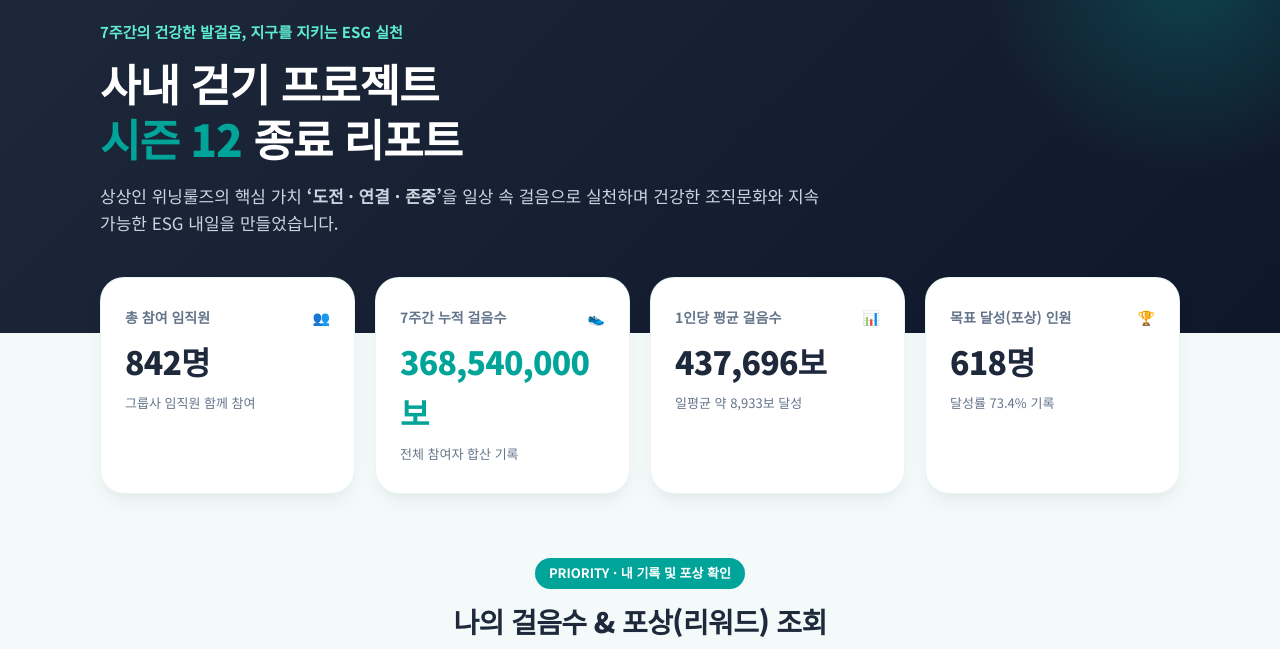
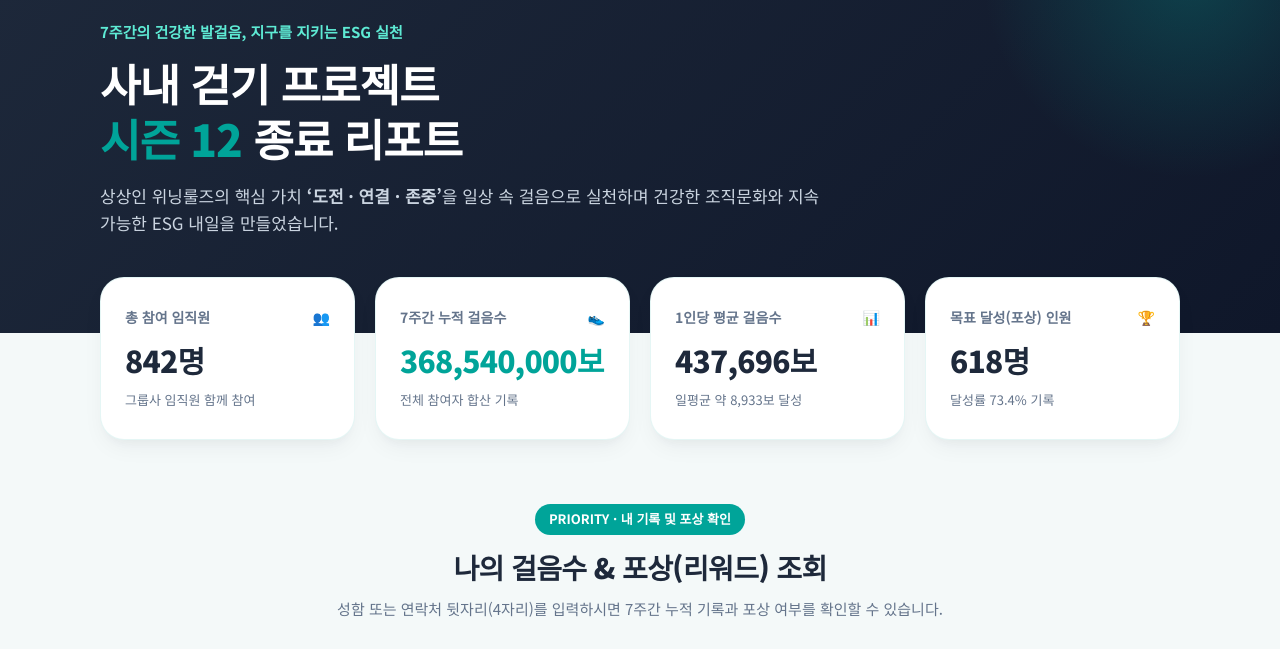
Before and after one commit to taegik/walking-season12, a plain HTML site: page index.html in a window 1280 px wide. Shown: the part 120-769 px from the top of the page. Drawn offline with Linux system fonts and the light colour scheme.

Commit message:
Update index.html

```diff
--- a/index.html
+++ b/index.html
@@ -3,7 +3,7 @@
 <head>
   <meta charset="UTF-8" />
   <meta name="viewport" content="width=device-width, initial-scale=1.0" />
-  <title>상상인 걷기 프로젝트 시즌12 종료 리포트 (2026.9.28~11.15, 7주간)</title>
+  <title>상상인 걷기 프로젝트 시즌12 종료 리포트</title>
   <link rel="preconnect" href="https://fonts.googleapis.com">
   <link rel="preconnect" href="https://fonts.gstatic.com" crossorigin>
   <link href="https://fonts.googleapis.com/css2?family=Noto+Sans+KR:wght@400;500;700;900&display=swap" rel="stylesheet">
@@ -163,10 +163,12 @@
     }
 
     .kpi-value {
-      font-size: 32px;
+      font-size: clamp(23px, 2.5vw, 30px);
       font-weight: 900;
       color: var(--navy);
       letter-spacing: -0.8px;
+      white-space: nowrap;
+      font-variant-numeric: tabular-nums;
     }
 
     .kpi-value.accent {
@@ -1839,13 +1841,44 @@
       const dailySteps = Math.round(avgSteps / 49); // 7주 = 49일
       const winRate = ((winnersCount / totalUsers) * 100).toFixed(1);
 
-      // Section 1 KPI 업데이트
-      document.getElementById("kpi-users").textContent = totalUsers.toLocaleString() + "명";
-      document.getElementById("kpi-steps").textContent = totalSteps.toLocaleString() + "보";
-      document.getElementById("kpi-avg").textContent = avgSteps.toLocaleString() + "보";
-      document.getElementById("kpi-daily").textContent = dailySteps.toLocaleString();
-      document.getElementById("kpi-winners").textContent = winnersCount.toLocaleString() + "명";
-      document.getElementById("kpi-rate").textContent = winRate;
+      // 숫자 롤링(카운트업) 애니메이션 함수 (1부터 목표값까지 부드럽게 감속하며 도달)
+      function animateCounter(el, startVal, endVal, duration, formatFn) {
+        const startTime = performance.now();
+        function easeOutExpo(t) {
+          return t === 1 ? 1 : 1 - Math.pow(2, -10 * t);
+        }
+        function update(now) {
+          const elapsed = now - startTime;
+          const progress = Math.min(elapsed / duration, 1);
+          const eased = easeOutExpo(progress);
+          const current = startVal + (endVal - startVal) * eased;
+          el.textContent = formatFn(current, progress === 1);
+          if (progress < 1) {
+            requestAnimationFrame(update);
+          }
+        }
+        requestAnimationFrame(update);
+      }
+
+      // Section 1 KPI 업데이트 (1부터 롤링 애니메이션 적용)
+      animateCounter(document.getElementById("kpi-users"), 1, totalUsers, 1400, (v, done) =>
+        (done ? totalUsers : Math.max(1, Math.floor(v))).toLocaleString() + "명"
+      );
+      animateCounter(document.getElementById("kpi-steps"), 1, totalSteps, 1800, (v, done) =>
+        (done ? totalSteps : Math.max(1, Math.floor(v))).toLocaleString() + "보"
+      );
+      animateCounter(document.getElementById("kpi-avg"), 1, avgSteps, 1600, (v, done) =>
+        (done ? avgSteps : Math.max(1, Math.floor(v))).toLocaleString() + "보"
+      );
+      animateCounter(document.getElementById("kpi-daily"), 1, dailySteps, 1600, (v, done) =>
+        (done ? dailySteps : Math.max(1, Math.floor(v))).toLocaleString()
+      );
+      animateCounter(document.getElementById("kpi-winners"), 1, winnersCount, 1500, (v, done) =>
+        (done ? winnersCount : Math.max(1, Math.floor(v))).toLocaleString() + "명"
+      );
+      animateCounter(document.getElementById("kpi-rate"), 1, parseFloat(winRate), 1500, (v, done) =>
+        done ? winRate : Math.max(1, v).toFixed(1)
+      );
 
       // Section 2 거리 및 지구 바퀴 환산 (보폭 0.7m = 0.0007km, 지구 둘레 40,075km)
       const totalKm = Math.round(totalSteps * 0.0007);
```
